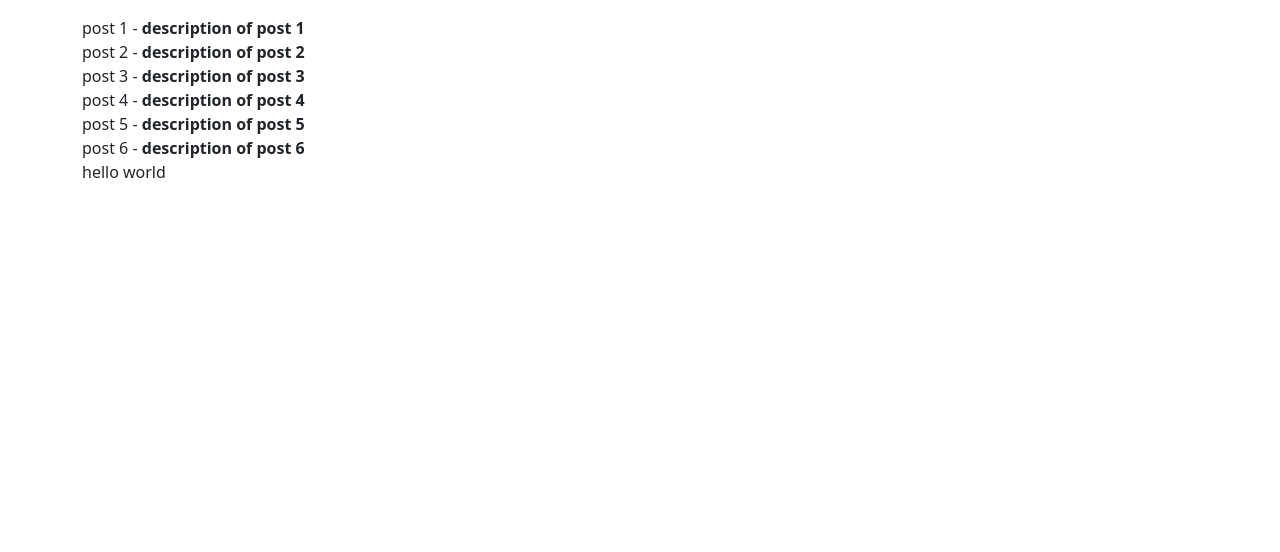
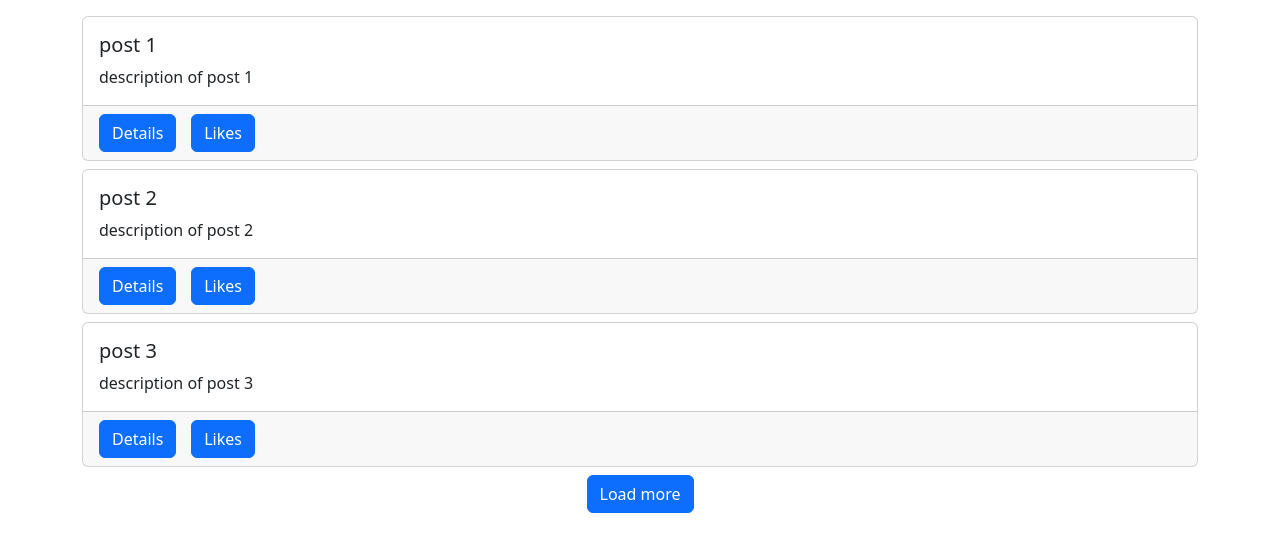
Before and after one commit to QMinh286/Assignment4-Fullstack_framework, a Django app: page / in a window 1280 px wide. Shown: the top 552 px of the page. Run offline with Django 5.2, Linux system fonts and the light colour scheme; data comes from the database, SQL or seed files in the repository; data that the repository does not hold is empty.

Commit message:
Adding Spinner,create posts card and load more post with button

```diff
--- a/src/posts/static/posts/main.js
+++ b/src/posts/static/posts/main.js
@@ -1,36 +1,62 @@
 console.log('hello world')
 
-const helloWorldBox = document.getElementById('hello-world')
 const postsBox = document.getElementById('posts-box')
+const spinnerBox =document.getElementById('spinner-box')
+const loadBtn = document.getElementById('load-btn')
+const endBox = document.getElementById('end-box')
 
-helloWorldBox.innerHTML = 'hello <b> world </b>'
+let visible = 3
 
-$.ajax({
-    type: 'GET',
-    url:'/hello-world/',
-    success:function(response){
-        console.log('success',response)
-        helloWorldBox.textContent = response.text
-    },
-    error:function(error){
-        console.log('error',error)
-    }
-})
-
+const getData = ()=>{
     $.ajax({
         type:'GET',
-    url:'/data/',
+        url:`/data/${visible}/`,
         success:function(response){
             console.log(response)
             const data = response.data
+            setTimeout(()=>{
+                spinnerBox.classList.add('not-visible')
                 console.log(data)
                 data.forEach(element => {
                     postsBox.innerHTML += `
-                ${element.title} - <b> ${element.body}</b></br>
+                        <div class="card mb-2" >
+                            <div class="card-body">
+                                <h5 class="card-title">${element.title}</h5>
+                                <p class="card-text">${element.body}</p>
+                            </div>
+                            <div class="card-footer">
+                                <div class="row">
+                                    <div class="col-1">
+                                        <a href="#" class="btn btn-primary">Details</a>
+                                    </div>
+                                    <div class="col-1">
+                                        <a href="#" class="btn btn-primary">Likes</a>
+                                    </div>
+                                </div>
+                            </div>
+                        </div>
                     `
             });
+            },100)
+            console.log(response.size)
+            if(response.size === 0){
+                endBox.textContent = 'No posts added yet'
+            }
+            else if(response.size <= visible){
+                loadBtn.classList.add('not-visible')
+                endBox.textContent = 'No more posts to load '
+            }
         },
         error:function(error){
             console.log(error)
         }
     })
+}
+
+loadBtn.addEventListener('click',()=> {
+    spinnerBox.classList.remove('not-visible')
+    visible +=3
+    getData()
+})
+
+getData()
--- a/src/posts/templates/posts/main.html
+++ b/src/posts/templates/posts/main.html
@@ -9,6 +9,11 @@ posts
 {% endblock title %}
 
 {% block content %}
-    <div id="posts-box"></div>
-    <div id="hello-world"></div>
+    <div id="posts-box" ></div>
+    <div id="spinner-box" class="text-center">
+        <div class="spinner-border" role="status"></div>
+    </div>
+    <div class="text-center mb-3" id="end-box">
+        <button class="btn btn-primary" id="load-btn">Load more</butoon>
+    </div>
 {% endblock content %}
--- a/src/posts/urls.py
+++ b/src/posts/urls.py
@@ -10,7 +10,7 @@ app_name = 'posts'
 
 urlpatterns = [
     path('',post_list_and_create, name='main-board'),
-    path('data/',load_post_data_view, name='posts-data'),
+    path('data/<int:num_posts>/',load_post_data_view, name='posts-data'),
 
     path('hello-world/',hello_world_view,name='hello-world'),
 ]
--- a/src/posts/views.py
+++ b/src/posts/views.py
@@ -7,7 +7,12 @@ def post_list_and_create(request):
     qs = Post.objects.all()
     return render(request,'posts/main.html',{'qs':qs})
 
-def load_post_data_view(request):
+def load_post_data_view(request, num_posts):
+    visible = 3
+    upper = num_posts
+    lower = upper - visible
+    size = Post.objects.all().count()
+
     qs = Post.objects.all()
     data =[]
     for obj in qs:
@@ -15,10 +20,11 @@ def load_post_data_view(request):
             'id':obj.id,
             'title':obj.title,
             'body':obj.body,
+            'liked':True if request.user in obj.like.all() else False,
             'author': obj.author.user.username
         }
         data.append(item)
-    return JsonResponse({'data':data})
+    return JsonResponse({'data':data[lower:upper],'size':size})
 
 def hello_world_view(request):
     return JsonResponse({'text':'hello world'})
```
Lines whose indentation alone changed are shown as unchanged.
